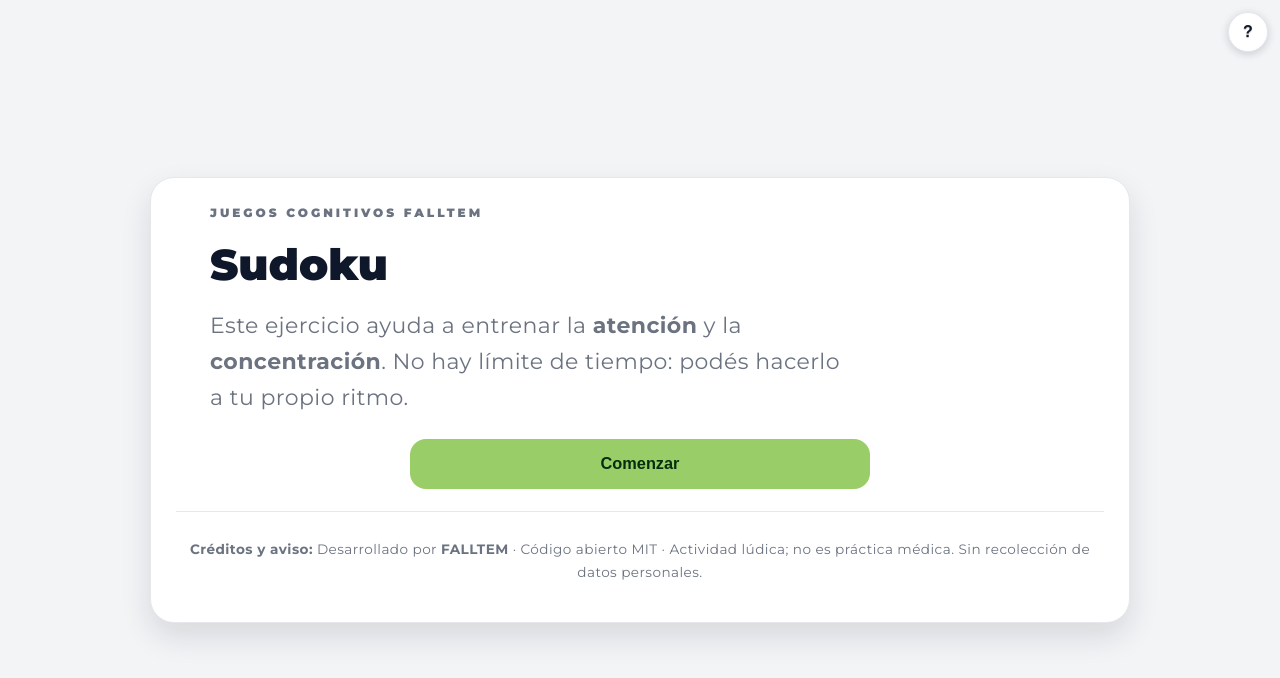
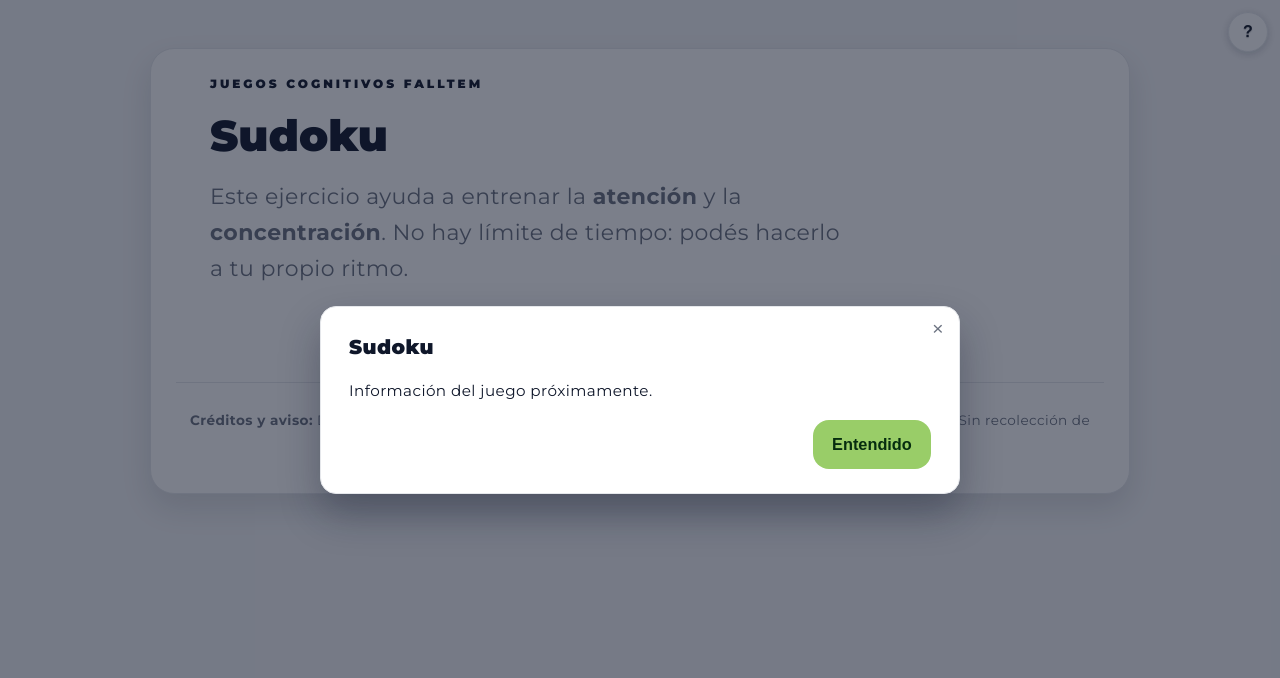
Before and after one commit to fundacion-falltem/Juego-Sudoku, a website: page index.html in a window 1280 px wide. Both pictures are taken after a click on the button "Ayuda". Drawn offline with Linux system fonts and the light colour scheme.

Commit message:
ajustes de css & js para esqueleto

```diff
--- a/css/sudoku.css
+++ b/css/sudoku.css
@@ -4,9 +4,10 @@
 .wrap{
   min-height: 100vh;
   display: flex;
-  align-items: center;
+  align-items: flex-start; /* 👈 antes center */
   justify-content: center;
-  padding: calc(var(--space) * 1.2);
+  padding: calc(var(--space) * 1.5);
+  padding-top: 6vh; /* 👈 empuja el card hacia arriba */
 }
 
 .card{
@@ -40,3 +41,7 @@
   font-size: 1.25rem;
   user-select: none;
 }
+
+.header-label--brand{
+  color: var(--brand);
+}
--- a/index.html
+++ b/index.html
@@ -44,7 +44,7 @@
       <!-- INTRO / HEADER -->
       <header class="header" id="intro">
 
-        <p class="header-label">Juegos Cognitivos FALLTEM</p>
+        <p class="header-label header-label--brand">Juegos Cognitivos FALLTEM</p>
 
         <h1 class="header-title">Sudoku</h1>
 
--- a/js/sudoku-ui.js
+++ b/js/sudoku-ui.js
@@ -1,17 +1,21 @@
 document.addEventListener("DOMContentLoaded", () => {
 
-  // Elementos
   const btnComenzar = document.getElementById("btnComenzar");
   const intro = document.getElementById("intro");
   const juego = document.getElementById("juego");
 
-  // Seguridad básica
+  const aboutBtn = document.getElementById("aboutBtn");
+  const aboutModal = document.getElementById("aboutModal");
+  const modalClose = aboutModal?.querySelector(".modal-close");
+  const modalOk = aboutModal?.querySelector(".modal-actions .btn");
+
+  // Seguridad
   if (!btnComenzar || !intro || !juego) {
     console.error("FALLTEM Sudoku: elementos base no encontrados");
     return;
   }
 
-  // Click en Comenzar
+  // --- Comenzar ---
   btnComenzar.addEventListener("click", () => {
     intro.hidden = true;
     juego.hidden = false;
@@ -19,7 +23,26 @@ document.addEventListener("DOMContentLoaded", () => {
     renderTableroVacio();
   });
 
-  // Render tablero vacío (provisorio)
+  // --- Modal ? ---
+  if (aboutBtn && aboutModal) {
+    aboutBtn.addEventListener("click", () => {
+      aboutModal.setAttribute("aria-hidden", "false");
+    });
+  }
+
+  if (modalClose) {
+    modalClose.addEventListener("click", cerrarModal);
+  }
+
+  if (modalOk) {
+    modalOk.addEventListener("click", cerrarModal);
+  }
+
+  function cerrarModal() {
+    aboutModal.setAttribute("aria-hidden", "true");
+  }
+
+  // --- Tablero provisorio ---
   function renderTableroVacio() {
     juego.innerHTML = "";
 
```
